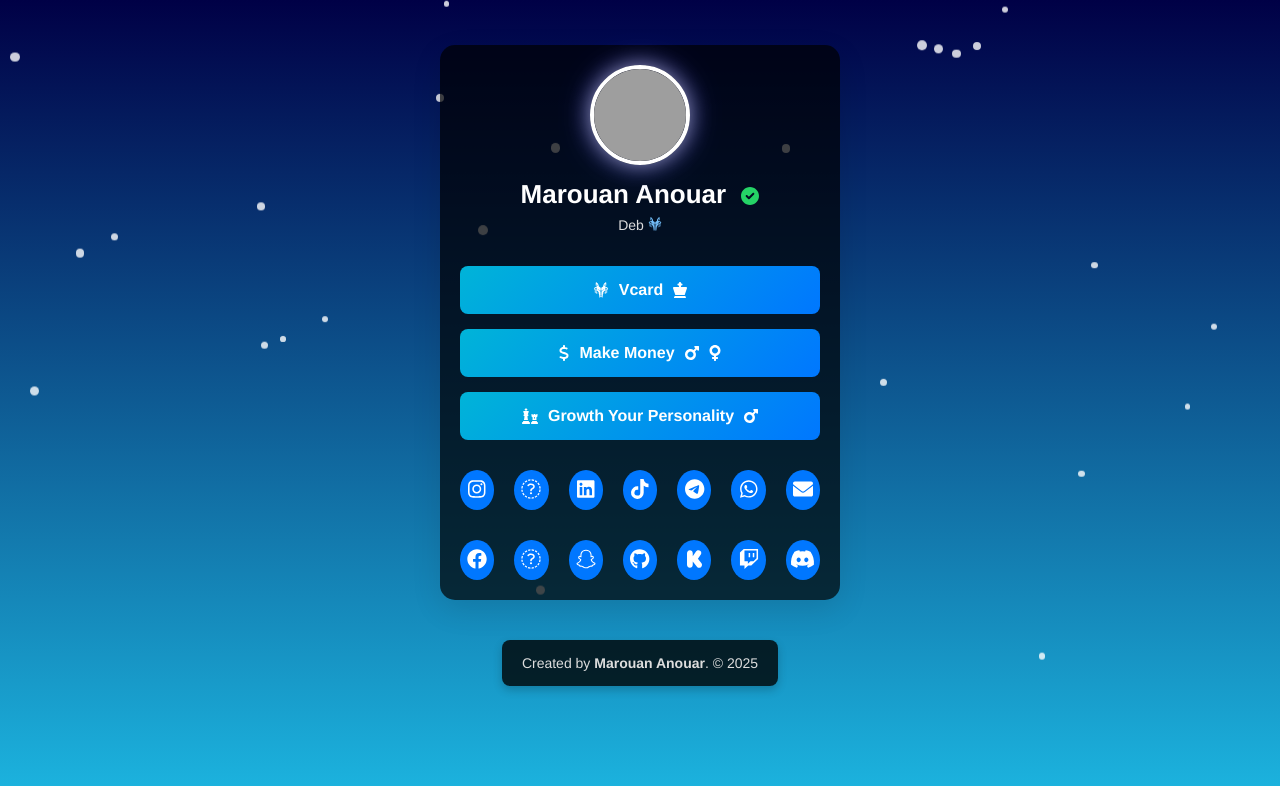
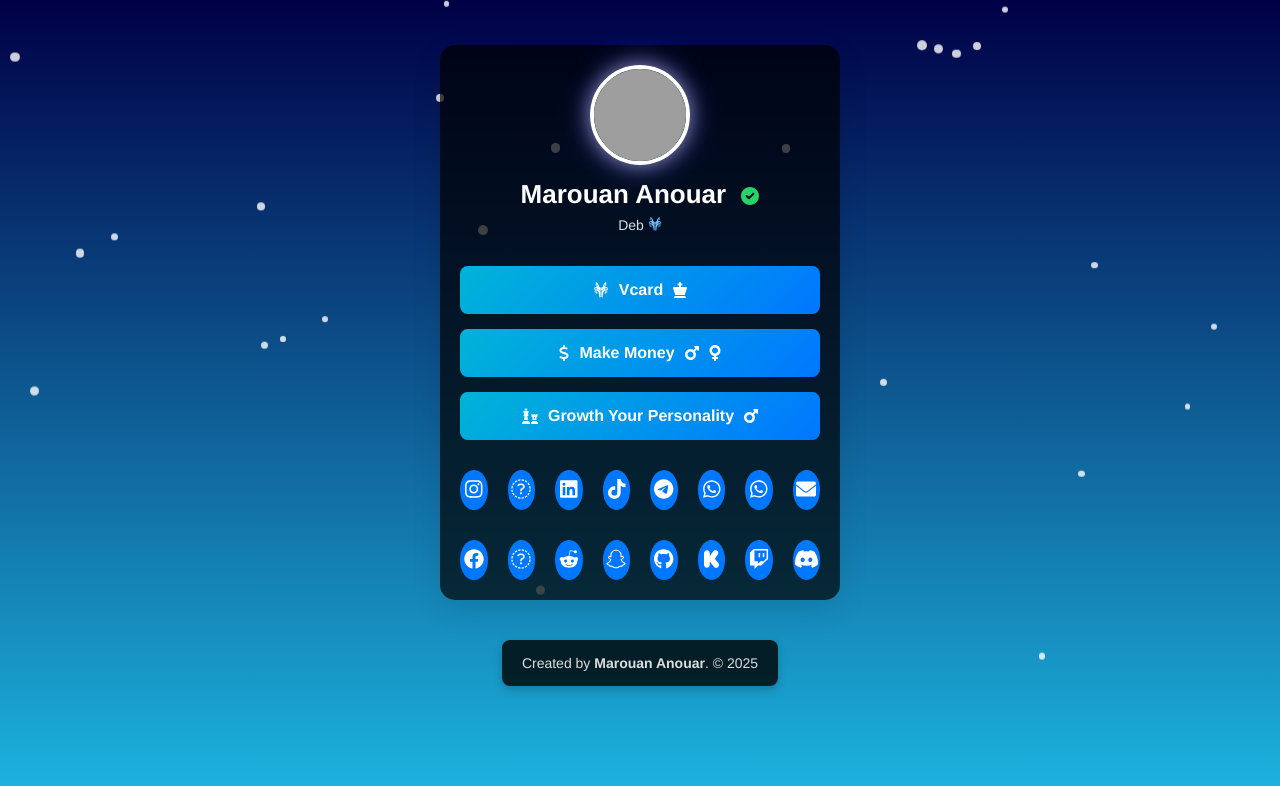
Before and after one commit to marouananouar/Deb, a plain HTML site: page index.html in a window 1280 px wide. Drawn offline with Linux system fonts and the light colour scheme; grey boxes are pictures that could not be loaded.

Commit message:
Update index.html

```diff
--- a/index.html
+++ b/index.html
@@ -38,12 +38,14 @@
       <a href="https://www.linkedin.com/in/marouananouar/" target="_blank" title="LinkedIn"><i class="fab fa-linkedin"></i></a>
       <a href="https://tiktok.com/@marouan_anouar" target="_blank" title="tiktok"><i class="fab fa-tiktok"></i></a>
 	  <a href="https://t.me/+212679440068" target="_blank" title="telegram"><i class="fa-brands fa-telegram"></i></a>
-	  <a href="https://api.whatsapp.com/send?phone=212679440068" target="_blank" title="whatsapp"><i class="fa-brands fa-whatsapp"></i></a>
+	     <a href="https://u.wechat.com/KBIGLqay0sMgPR8fCcaSECM" target="_blank" title="Wechat"><i class="fa-brands fa-whatsapp"></i></a>
+	  <a href="https://api.whatsapp.com/send?phone=212679440068" target="_blank" title="Whatsapp"><i class="fa-brands fa-whatsapp"></i></a>
 	  <a href="mailto:marouananouar01@gmail.com" target="_blank" title="gmail"><i class="fa-solid fa-envelope"></i></a>
     </div>
 	<div class="social-icons">
       <a href="https://facebook.com/profile.php?id=100011010822187" target="_blank" title="fb"><i class="fa-brands fa-facebook"></i></a>
       <a href="https://x.com/marouananouar_" target="_blank" title="x"><i class="fa-brands fa-square-x-twitter"></i></a>
+		<a href="https://www.reddit.com/user/marouan_anouar/" target="_blank" title="discord"><i class="fa-brands fa-reddit-alien"></i></a>
       <a href="https://www.snapchat.com/add/marouan_anouar1" target="_blank" title="snap"><i class="fa-brands fa-snapchat"></i></a>
       <a href="https://github.com/marouananouar" target="_blank" title="github"><i class="fa-brands fa-github"></i></a>
 	  <a href="https://kick.com/marouan-anouar" target="_blank" title="kick"><i class="fa-brands fa-kickstarter-k"></i></a>
```
